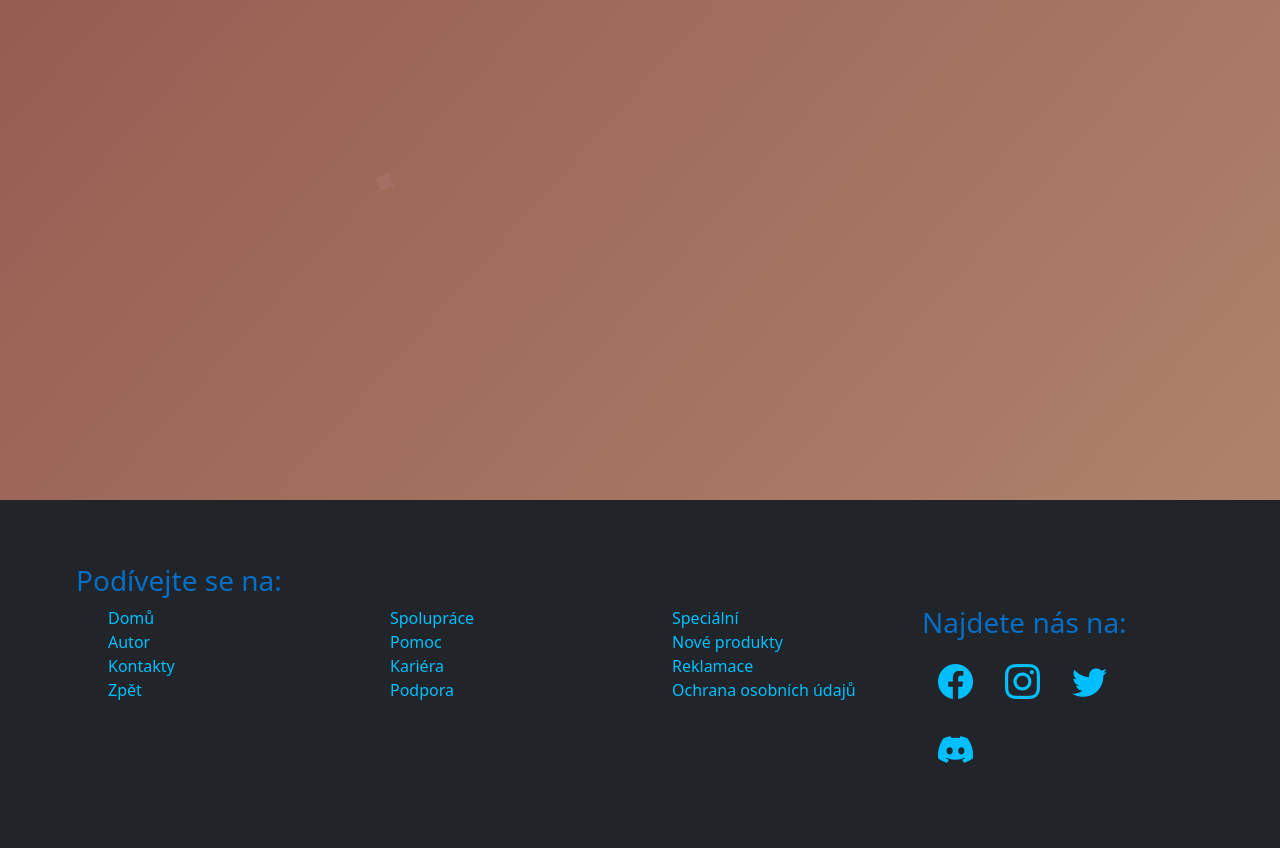
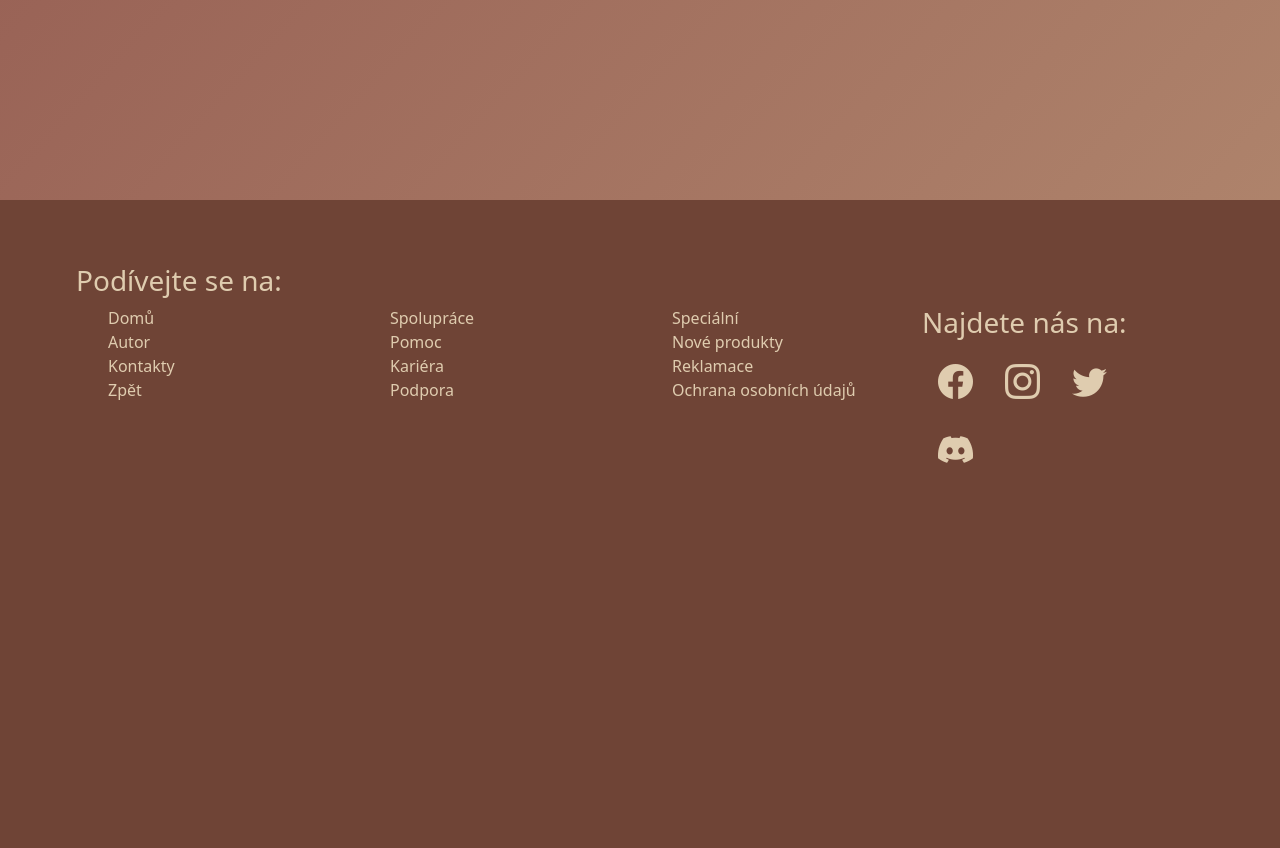
Before and after one commit to NeightN/Piticka, a PHP site: page / in a window 1280 px wide. Shown: the part 656-1504 px from the top of the page. After the commit the page ends 1119 px from the top, so only its background shows below. Run offline with PHP 8.4, Linux system fonts and the light colour scheme; some libraries are stand-ins or nearby versions; grey boxes are pictures that could not be loaded.

Commit message:
added css

```diff
--- a/css/style.css
+++ b/css/style.css
@@ -1,7 +1,7 @@
 .wide {
   width: 100%;
   height: 300px;
-  background-image: url('https://cdn.pixabay.com/photo/2016/08/03/09/03/universe-1566159_960_720.jpg');
+  background-image: url('../img/texture-coffee-beans.jpg');
   background-size: cover;
 }
 
@@ -11,16 +11,6 @@
 
 .footer-height {
   padding: 5%;
-}
-
-.background-main {
-  background-color: rgb(48, 54, 61);
-  padding-bottom: 1px;
-  padding-top: 1px;
-}
-
-.background-body {
-  background-color: rgb(48, 54, 61);
 }
 
 ul.markers {
@@ -40,7 +30,6 @@ ul.markers {
 }
 
 #navIcons i {
-  color: #00BFFF;
   padding-left: 20px;
   padding-right: 20px;
   padding-top: 0px;
@@ -51,6 +40,7 @@ ul.markers {
   color: white;
 }
 
+/***********************/
 #color-button .btn-primary:hover {
   background-color: #056fc7;
   border: #056fc7;
@@ -66,33 +56,22 @@ ul.markers {
   border: rgba(126, 126, 126, 0.932);
 }
 
+/***********************/
 
-#form-radius .btn {
-  border-radius: 0%;
+
+.btn {
+  border-radius: 0% !important;
 }
 
-#form-radius .form-control {
-  border-radius: 0%;
+.form-control {
+  border-radius: 0% !important;
 }
 
-#pfp_btn .pfp_btn .btn{
-
+.pfp_btn .btn {
   padding-left: 20px !important;
   padding-right: 20px !important;
   padding-top: 0px !important;
   padding-bottom: 0px !important;
-}
-
-#color-text p {
-  color: #00BFFF;
-}
-
-#color-text h1 {
-  color: #056fc7;
-}
-
-#color-text h3 {
-  color: #056fc7;
 }
 
 #color-text ul {
@@ -108,22 +87,22 @@ ul.markers {
 }
 
 #color-text .nav-link {
-  color: #00BFFF;
+  color: #DFCCAF !important;
 }
 
 #color-text .nav-link:hover {
+  color: #BE9B7B !important;
+}
+
+#list-s-t li {
+  list-style-type: none !important;
+}
+
+.offcanvas-title {
   color: #056fc7;
 }
 
-#list-s-t li {
-  list-style-type: none;
-}
-
-#color-text .offcanvas-title {
-  color: #056fc7;
-}
-
-#color-text .form-label {
+.form-label {
   color: #00BFFF;
 }
 
@@ -132,13 +111,11 @@ div.default_svg img {
   width: 100px;
 }
 
+/* https://codepen.io/sosuke/pen/Pjoqqp */
 .filter-default {
   /* !!invert(0.5) sepia(1)!! */
   filter: invert(17%) sepia(5%) saturate(1722%) hue-rotate(314deg) brightness(98%) contrast(92%);
 }
-
-
-/* https://codepen.io/sosuke/pen/Pjoqqp */
 
 .background {
   background: linear-gradient(132deg, #DFCCAF, #854442, #BE9B7B);
@@ -230,3 +207,43 @@ div.default_svg img {
     opacity: 0;
   }
 }
+
+.bg-dark-coffee {
+  background-color: #3C2F2F !important;
+}
+
+.bg-brandy {
+  background-color: #854442 !important;
+}
+
+.bg-desert-sand {
+  background-color: #DFCCAF !important;
+}
+
+.bg-coffee {
+  background-color: #6F4436 !important;
+}
+
+.bg-pale-taupe {
+  background-color: #BE9B7B !important;
+}
+
+.text-dark-coffee {
+  color: #3C2F2F !important;
+}
+
+.text-brandy {
+  color: #854442 !important;
+}
+
+.text-desert-sand {
+  color: #DFCCAF !important;
+}
+
+.text-coffee {
+  color: #6F4436 !important;
+}
+
+.text-pale-taupe {
+  color: #BE9B7B !important;
+}
--- /dev/null
+++ b/footer/footer.php
@@ -0,0 +1,54 @@
+<footer class="footer-height bg-coffee navbar-dark">
+                <div class="container-fluid row" id="list-s-t">
+                    <h3 class="text-desert-sand">Podívejte se na:</h3>
+                    <div class="col">
+                        <ul>
+                            <li class="nav-item"><a class="nav-link" href="index.html">Domů</a></li>
+                            <li class="nav-item"><a class="nav-link" href="#">Autor</a></li>
+                            <li class="nav-item"><a class="nav-link" href="contact.html">Kontakty</a></li>
+                            <li class="nav-item"><a class="nav-link" href="#">Zpět</a></li>
+                        </ul>
+                    </div>
+                    <div class="col">
+                        <ul>
+                            <li class="nav-item"><a class="nav-link" href="#">Spolupráce</a></li>
+                            <li class="nav-item"><a class="nav-link" href="#">Pomoc</a></li>
+                            <li class="nav-item"><a class="nav-link" href="#">Kariéra</a></li>
+                            <li class="nav-item"><a class="nav-link" href="#">Podpora</a></li>
+                        </ul>
+                    </div>
+                    <div class="col">
+                        <ul>
+                            <li class="nav-item"><a class="nav-link" href="#">Speciální</a></li>
+                            <li class="nav-item"><a class="nav-link" href="#">Nové produkty</a></li>
+                            <li class="nav-item"><a class="nav-link" href="#">Reklamace</a></li>
+                            <li class="nav-item"><a class="nav-link" href="#">Ochrana osobních údajů</a></li>
+                        </ul>
+                    </div>
+                    <div class="col">
+                        <h3 class="text-desert-sand">Najdete nás na:</h3>
+                        <ul class="nav nav-pills" id="social">
+                            <li class="nav-item">
+                                <a class="nav-link" href="#" title="Facebook">
+                                    <i class="bi bi-facebook"></i>
+                                </a>
+                            </li>
+                            <li class="nav-item">
+                                <a class="nav-link" href="#" title="Instagram">
+                                    <i class="bi bi-instagram"></i>
+                                </a>
+                            </li>
+                            <li class="nav-item">
+                                <a class="nav-link" href="#" title="Twitter">
+                                    <i class="bi bi-twitter"></i>
+                                </a>
+                            </li>
+                            <li class="nav-item">
+                                <a class="nav-link" href="#" title="Discord">
+                                    <i class="bi bi-discord"></i>
+                                </a>
+                            </li>
+                        </ul>
+                    </div>
+                </div>
+            </footer>
--- a/headers/header_logged.php
+++ b/headers/header_logged.php
@@ -1,6 +1,6 @@
 <!-- Header -->
 <header>
-    <nav class="navbar navbar-expand-sm bg-dark navbar-dark">
+    <nav class="navbar navbar-expand-sm bg-dark-coffee navbar-dark">
         <div class="container-fluid">
             <!-- Logo -->
             <a class="navbar-brand" href="#">Homura</a>
--- a/headers/header_not_logged.php
+++ b/headers/header_not_logged.php
@@ -77,26 +77,20 @@
         </div>
     </div>
 
-    <nav class="navbar navbar-expand-sm bg-dark navbar-dark">
+    <nav class="navbar navbar-expand-sm bg-dark-coffee navbar-dark">
         <div class="container-fluid">
             <!-- Logo -->
             <a class="navbar-brand" href="#">Homura</a>
 
             <!-- Buttons for "sign up" and "log in" -->
             <div>
-                <button class="btn btn-primary" type="button" data-bs-toggle="offcanvas" data-bs-target="#signup">
+                <button class="btn bg-desert-sand text-dark-coffee" type="button" data-bs-toggle="offcanvas" data-bs-target="#signup">
                     Sign up
                 </button>
-                <button class="btn btn-secondary" type="button" data-bs-toggle="offcanvas" data-bs-target="#login">
+                <button class="btn bg-pale-taupe text-dark-coffee" type="button" data-bs-toggle="offcanvas" data-bs-target="#login">
                     Log in
                 </button>
             </div>
         </div>
     </nav>
-    <!-- Header background -->
-    <div class="wide">
-        <div class="col-sm-12">
-        </div>
-    </div>
-
 </header>
--- a/index.php
+++ b/index.php
@@ -80,7 +80,7 @@
 
             <!-- Main -->
             <main>
-                <div class="background">
+                <div class="background" onmousedown='return false;' onselectstart='return false;'>
                     <img class="svg_animation filter-default" src="img/bean.svg" alt="bean.svg" />
                     <img class="svg_animation filter-default" src="img/bean.svg" alt="bean.svg" />
                     <img class="svg_animation filter-default" src="img/bean.svg" alt="bean.svg" />
@@ -88,86 +88,9 @@
                     <img class="svg_animation filter-default" src="img/bean.svg" alt="bean.svg" />
                     <img class="svg_animation filter-default" src="img/bean.svg" alt="bean.svg" />
                 </div>
-                <!--
-                <div class="area">
-                    <ul class="circles">
-                        <li></li>
-                        <li></li>
-                        <li></li>
-                        <li></li>
-                        <li></li>
-                        <li></li>
-                        <li></li>
-                        <li></li>
-                        <li></li>
-                        <li></li>
-
-                    <img class="svg_animation filter-default" src="img/bean.svg" alt="Bean" />
-                    <img class="svg_animation" src="img/bean.svg" alt="Bean" />
-                    <img class="svg_animation" src="img/bean.svg" alt="Bean" />
-                    <img class="svg_animation" src="img/bean.svg" alt="Bean" />
-                    <img class="svg_animation" src="img/bean.svg" alt="Bean" />
-                    <img class="svg_animation" src="img/bean.svg" alt="Bean" />
-
-                    </ul>
-                </div>
-                                    -->
             </main>
             <!-- Footer -->
-            <footer class="footer-height bg-dark navbar-dark">
-                <div class="container-fluid row" id="list-s-t">
-                    <h3>Podívejte se na:</h3>
-                    <div class="col">
-                        <ul id="ul-padding">
-                            <li class="nav-item"><a class="nav-link" href="index.html">Domů</a></li>
-                            <li class="nav-item"><a class="nav-link" href="#">Autor</a></li>
-                            <li class="nav-item"><a class="nav-link" href="contact.html">Kontakty</a></li>
-                            <li class="nav-item"><a class="nav-link" href="#">Zpět</a></li>
-                        </ul>
-                    </div>
-                    <div class="col">
-                        <ul>
-                            <li class="nav-item"><a class="nav-link" href="#">Spolupráce</a></li>
-                            <li class="nav-item"><a class="nav-link" href="#">Pomoc</a></li>
-                            <li class="nav-item"><a class="nav-link" href="#">Kariéra</a></li>
-                            <li class="nav-item"><a class="nav-link" href="#">Podpora</a></li>
-                        </ul>
-                    </div>
-                    <div class="col">
-                        <ul>
-                            <li class="nav-item"><a class="nav-link" href="#">Speciální</a></li>
-                            <li class="nav-item"><a class="nav-link" href="#">Nové produkty</a></li>
-                            <li class="nav-item"><a class="nav-link" href="#">Reklamace</a></li>
-                            <li class="nav-item"><a class="nav-link" href="#">Ochrana osobních údajů</a></li>
-                        </ul>
-                    </div>
-                    <div class="col">
-                        <h3>Najdete nás na:</h3>
-                        <ul class="nav nav-pills" id="social">
-                            <li class="nav-item">
-                                <a class="nav-link" href="#" title="Facebook">
-                                    <i class="bi bi-facebook"></i>
-                                </a>
-                            </li>
-                            <li class="nav-item">
-                                <a class="nav-link" href="#" title="Instagram">
-                                    <i class="bi bi-instagram"></i>
-                                </a>
-                            </li>
-                            <li class="nav-item">
-                                <a class="nav-link" href="#" title="Twitter">
-                                    <i class="bi bi-twitter"></i>
-                                </a>
-                            </li>
-                            <li class="nav-item">
-                                <a class="nav-link" href="#" title="Discord">
-                                    <i class="bi bi-discord"></i>
-                                </a>
-                            </li>
-                        </ul>
-                    </div>
-                </div>
-            </footer>
+            <?php include("footer/footer.php") ?>
         </div>
     </div>
 </body>
--- a/index2.php
+++ b/index2.php
@@ -27,7 +27,7 @@ if (isset($_SESSION['admin']) != null) {
 <body id="color-button">
 
     <div id="color-text">
-        <div id="form-radius">
+        <div>
             <!-- Header -->
             <?php include("headers/header_logged.php"); ?>
 
```
Also changed, not shown: sql/updateScript.sql (+8 -0 lines), 1 other file. Lines whose indentation alone changed are shown as unchanged.
